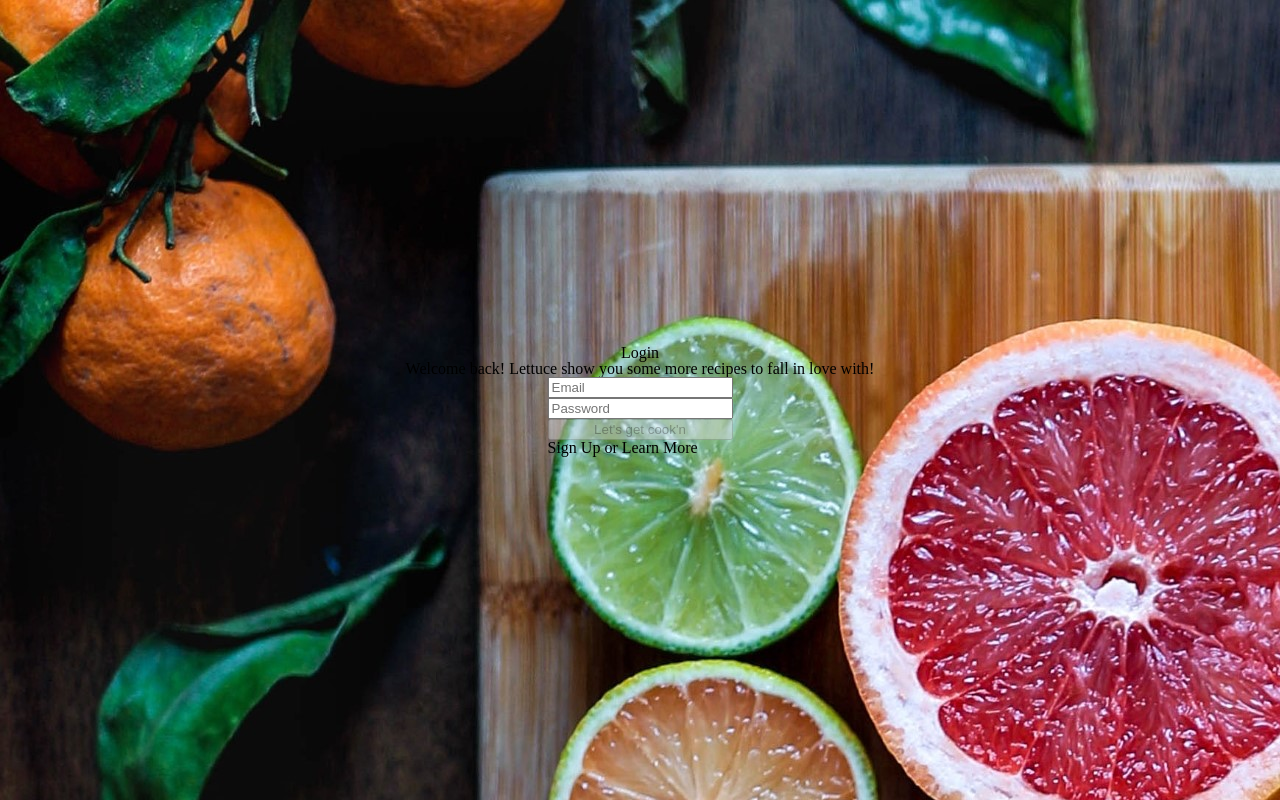
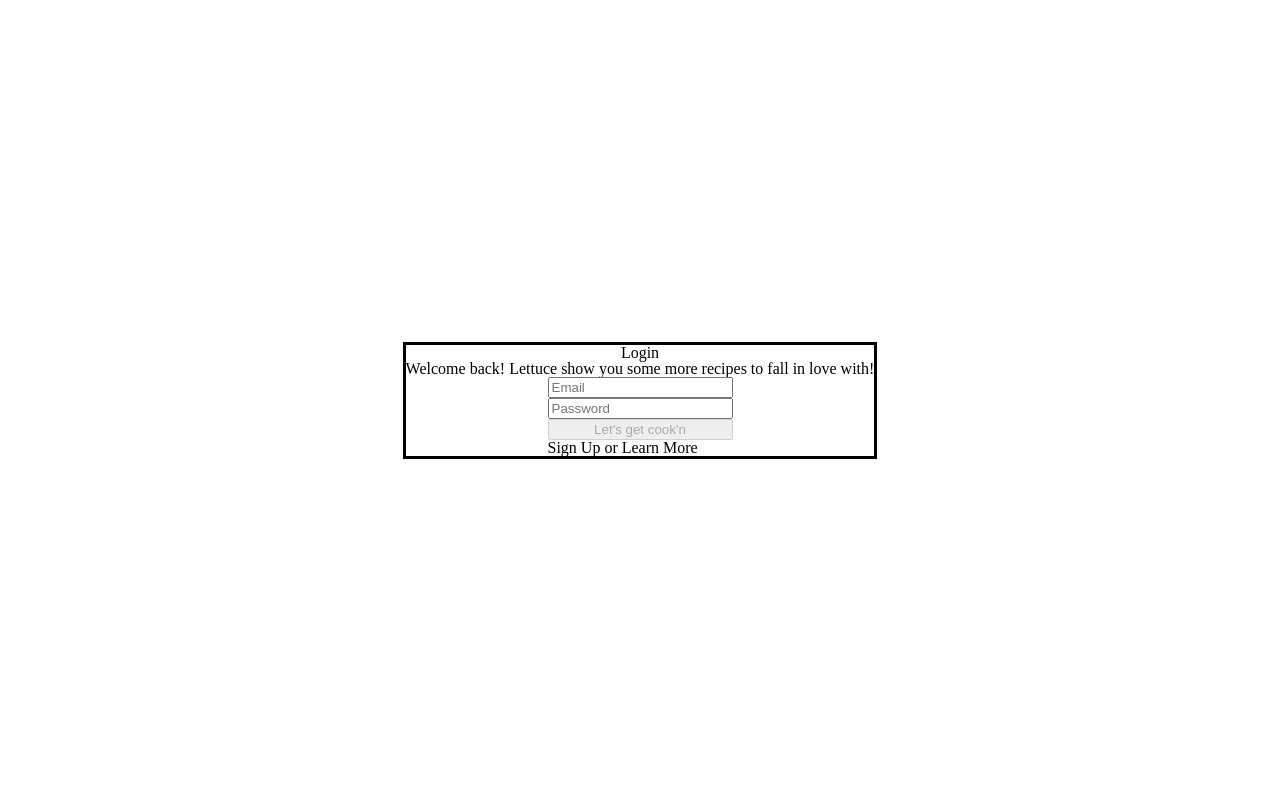
Before and after one commit to Reciplease-App/frontend, a React (Create React App) app: page /login in a window 1280 px wide. Built offline with nearby package versions, Linux system fonts and the light colour scheme.

Commit message:
functionality of login form is working. Will need to implement styling later

```diff
--- a/src/components/LogIn.jsx
+++ b/src/components/LogIn.jsx
@@ -94,9 +94,6 @@ export default LogIn
 // styled components
 const StyledSection = styled.section`
     height: 100vh;
-    background-position: center;
-    background-repeat: no-repeat;
-    background: url(images/login-background.jpg);
     display: flex;
     flex-direction: column;
     justify-content: center;
@@ -108,6 +105,7 @@ const StyledContainer = styled.div`
     flex-direction: column;
     justify-content: center;
     align-items: center;
+    border: 3px solid black;
 
     form {
         display: flex;
```
